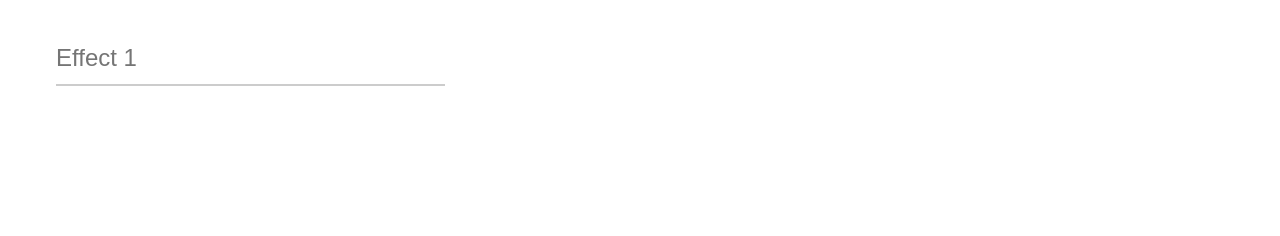
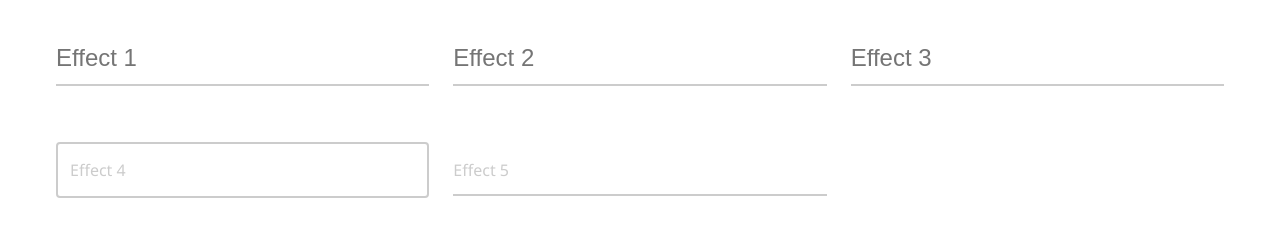
Before and after one commit to IlyaSafronov/Input-Animations, a plain HTML site: page index.html in a window 1280 px wide. Drawn offline with Linux system fonts and the light colour scheme.

Commit message:
styles start

```diff
--- a/index.html
+++ b/index.html
@@ -13,6 +13,22 @@
       <input type="text" name="" id="" class="effect-1" placeholder="Effect 1">
       <span class="border"></span>
     </div>
+    <div class="input-group">
+      <input type="text" name="" id="" class="effect-2" placeholder="Effect 2">
+      <span class="border"></span>
+    </div>
+    <div class="input-group">
+      <input type="text" name="" id="" class="effect-3" placeholder="Effect 3">
+      <span class="border"></span>
+    </div>
+    <div class="input-group">
+      <input type="text" name="" id="effect 4" class="effect-4" placeholder=" ">
+      <label for="effect4">Effect 4</label>
+    </div>
+    <div class="input-group">
+      <input type="text" name="" id="effect 5" class="effect-5" placeholder=" ">
+      <label for="effect4">Effect 5</label>
+    </div>
   </div>
 
 
--- a/style.css
+++ b/style.css
@@ -14,6 +14,7 @@ body {
   display: grid;
   grid-template-columns: repeat(3, 1fr);
   padding: 1rem;
+  gap: 1.5rem;
 }
 
 .input-group {
@@ -48,3 +49,102 @@ input {
 .effect-1:focus + .border {
   width: 100%;
 }
+
+/* ! Effect 2 */
+
+.effect-2 {
+  border-bottom: 2px solid #ccc;
+  padding-left: 0;
+}
+
+.effect-2 + .border {
+  position: absolute;
+  bottom: 0;
+  right: 0;
+  width: 0%;
+  height: 2px;
+  background-color: #4caf50;
+  transition: 0.5s;
+}
+
+.effect-2:focus + .border {
+  width: 100%;
+}
+
+/* ! Effect 3 */
+.effect-3 {
+  border-bottom: 2px solid #ccc;
+  padding-left: 0;
+}
+
+.effect-3 + .border {
+  position: absolute;
+  bottom: 0;
+  left: 50%;
+  transform: translateX(-50%) scale(0);
+  width: 100%;
+  height: 2px;
+  background-color: #4caf50;
+  transition: 0.5s;
+}
+
+.effect-3:focus + .border {
+  transform: translateX(-50%) scale(1);
+}
+
+/* ! Effect 4 */
+.effect-4 {
+  border: 2px solid #ccc;
+  border-radius: 0.25rem;
+}
+
+.effect-4 + label {
+  position: absolute;
+  transform: translateY(-50%);
+  top: 50%;
+  left: 0.75rem;
+  color: #ccc;
+  padding: 0 0.125rem;
+  transition: 0.4s;
+}
+
+.effect-4:focus {
+  border-color: #4caf50;
+}
+
+.effect-4:focus + label,
+.effect-4:not(:placeholder-shown) + label {
+  top: 0;
+  transition: 0.3s;
+  background-color: #fff;
+  color: #4caf50;
+}
+
+/*  ! Effect 5 */
+
+.effect-5 {
+  border-bottom: 2px solid #ccc;
+  padding-left: 0;
+
+}
+
+.effect-5 + label {
+  position: absolute;
+  transform: translateY(-50%);
+  top: 50%;
+  left: 0;
+  color: #ccc;
+  transition: 0.4s;
+}
+
+.effect-5:focus {
+  border-color: #4caf50;
+}
+
+.effect-5:focus + label,
+.effect-5:not(:placeholder-shown) + label {
+  top: 0;
+  transition: 0.3s;
+  background-color: #fff;
+  color: #4caf50;
+}
```
